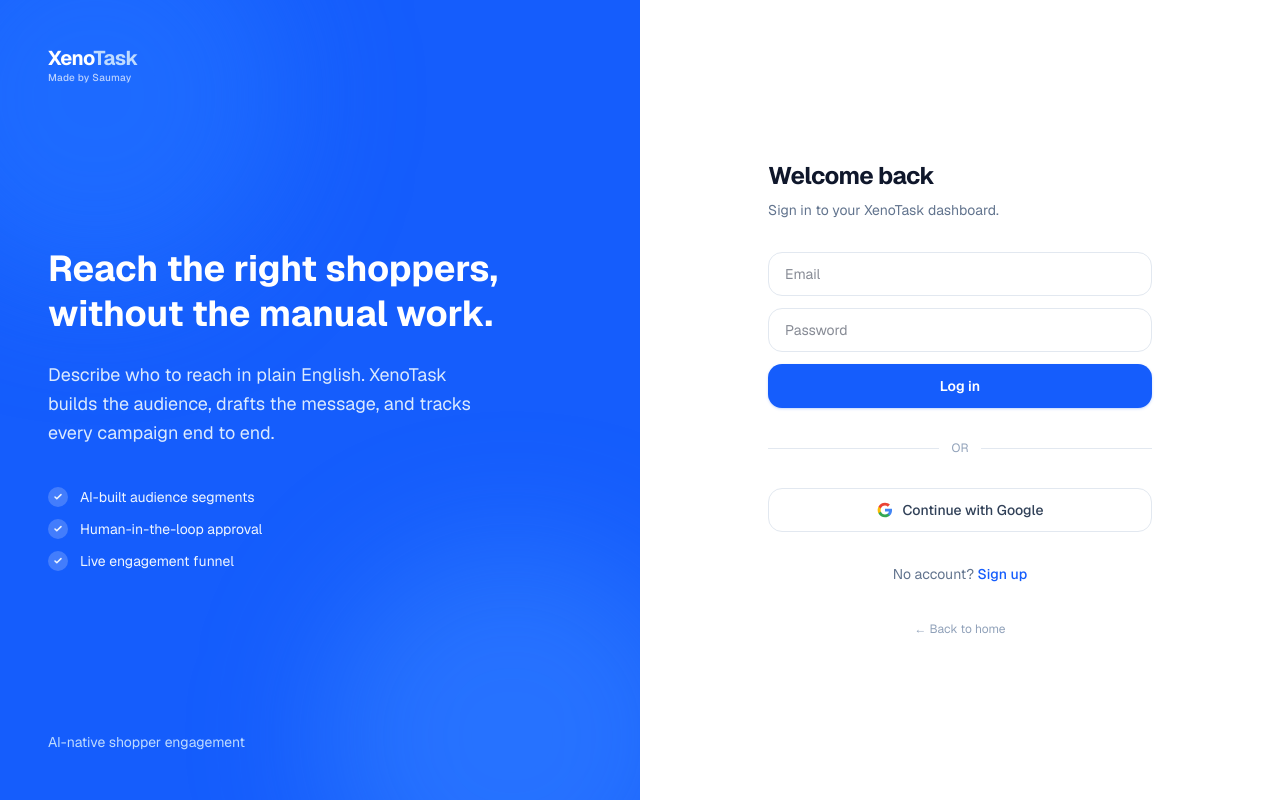
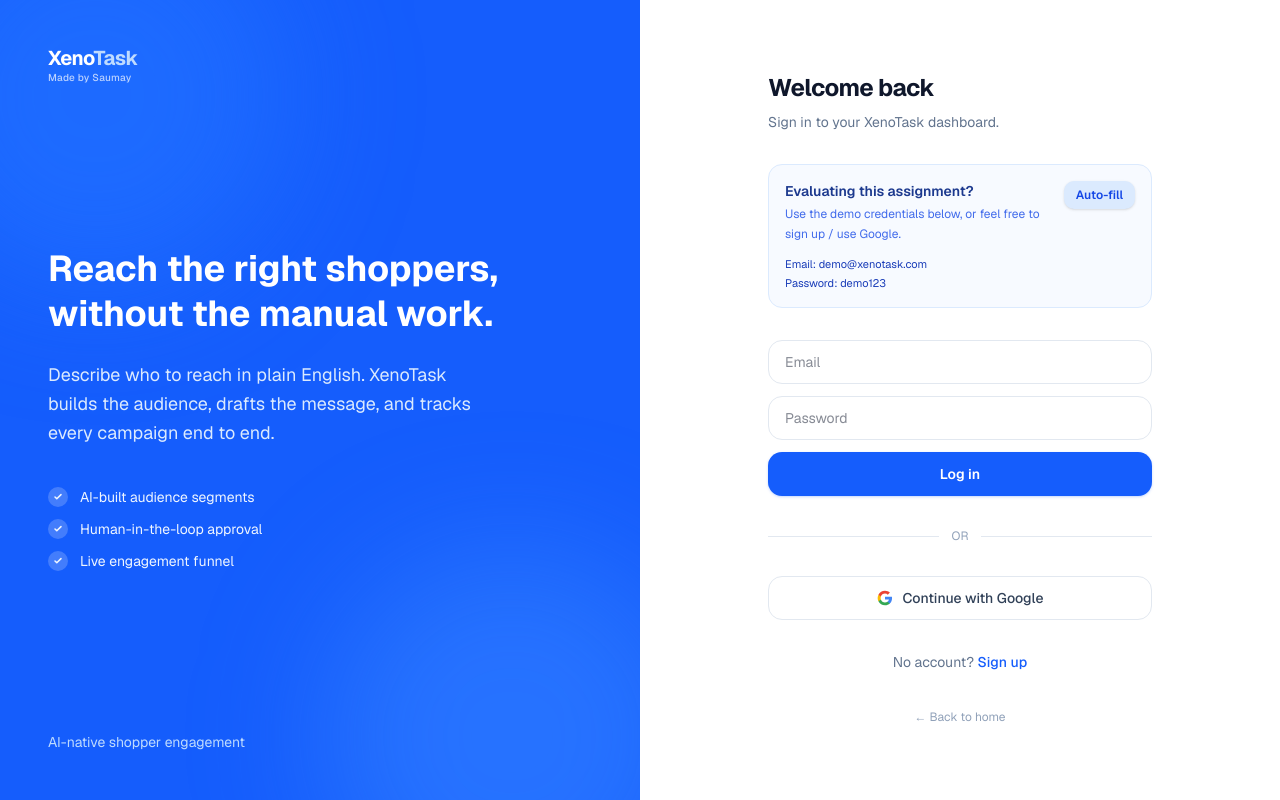
Before and after one commit to Saumay-Goel/xeno-crm-frontend, a Next.js app: page /login in a window 1280 px wide. Built offline with nearby package versions, Linux system fonts and the light colour scheme; no server answers.

Commit message:
fix: UI fixes

```diff
--- a/src/app/(auth)/login/page.tsx
+++ b/src/app/(auth)/login/page.tsx
@@ -107,6 +107,36 @@
             </p>
           </div>
 
+          {/* Take-Home Demo Note */}
+          {mode === "login" && (
+            <div className="rounded-xl border border-blue-100 bg-blue-50/50 p-4">
+              <div className="flex items-start justify-between gap-3">
+                <div className="space-y-1">
+                  <p className="text-sm font-semibold text-blue-900">
+                    Evaluating this assignment?
+                  </p>
+                  <p className="text-xs text-blue-700/80 leading-relaxed">
+                    Use the demo credentials below, or feel free to sign up /
+                    use Google.
+                  </p>
+                  <div className="pt-2 font-mono text-[11px] text-blue-800 space-y-0.5">
+                    <div>Email: demo@xenotask.com</div>
+                    <div>Password: demo123</div>
+                  </div>
+                </div>
+                <button
+                  onClick={() => {
+                    setEmail("demo@xenotask.com");
+                    setPassword("demo123");
+                  }}
+                  className="shrink-0 rounded-lg bg-blue-100 px-3 py-1.5 text-xs font-semibold text-blue-700 hover:bg-blue-200 transition-colors shadow-sm"
+                >
+                  Auto-fill
+                </button>
+              </div>
+            </div>
+          )}
+
           <div className="space-y-3">
             {mode === "signup" && (
               <input
@@ -188,7 +218,11 @@
                 No account?{" "}
                 <button
                   className="font-medium text-blue-600 hover:underline"
-                  onClick={() => setMode("signup")}
+                  onClick={() => {
+                    setMode("signup");
+                    setEmail("");
+                    setPassword("");
+                  }}
                 >
                   Sign up
                 </button>
```
